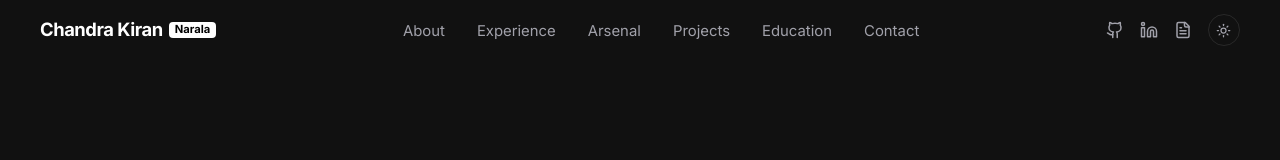
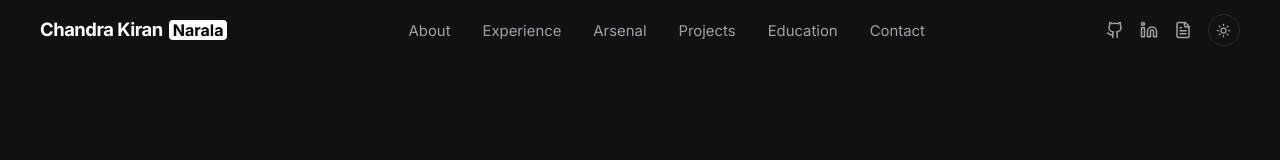
Before and after one commit to saulgoodman-bot/portfolio, a Next.js app: page / in a window 1280 px wide. Shown: the top 160 px of the page. Built offline with nearby package versions, Linux system fonts and the light colour scheme.

Commit message:
Nav fz correction

```diff
--- a/components/Navbar.tsx
+++ b/components/Navbar.tsx
@@ -64,7 +64,7 @@ export function Navbar() {
             className="flex items-center gap-0 text-[1.15rem] font-bold tracking-tight select-none"
           >
             <span className="text-white">Chandra Kiran</span>
-            <span className="ml-1.5 rounded bg-white px-1.5 py-0.5 text-[0.7rem] font-bold text-black leading-none tracking-normal align-middle">
+            <span className="ml-1.5 rounded bg-white px-1 py-0.5 text-[1rem] font-bold text-black leading-none tracking-normal align-middle">
               Narala
             </span>
           </a>
```
